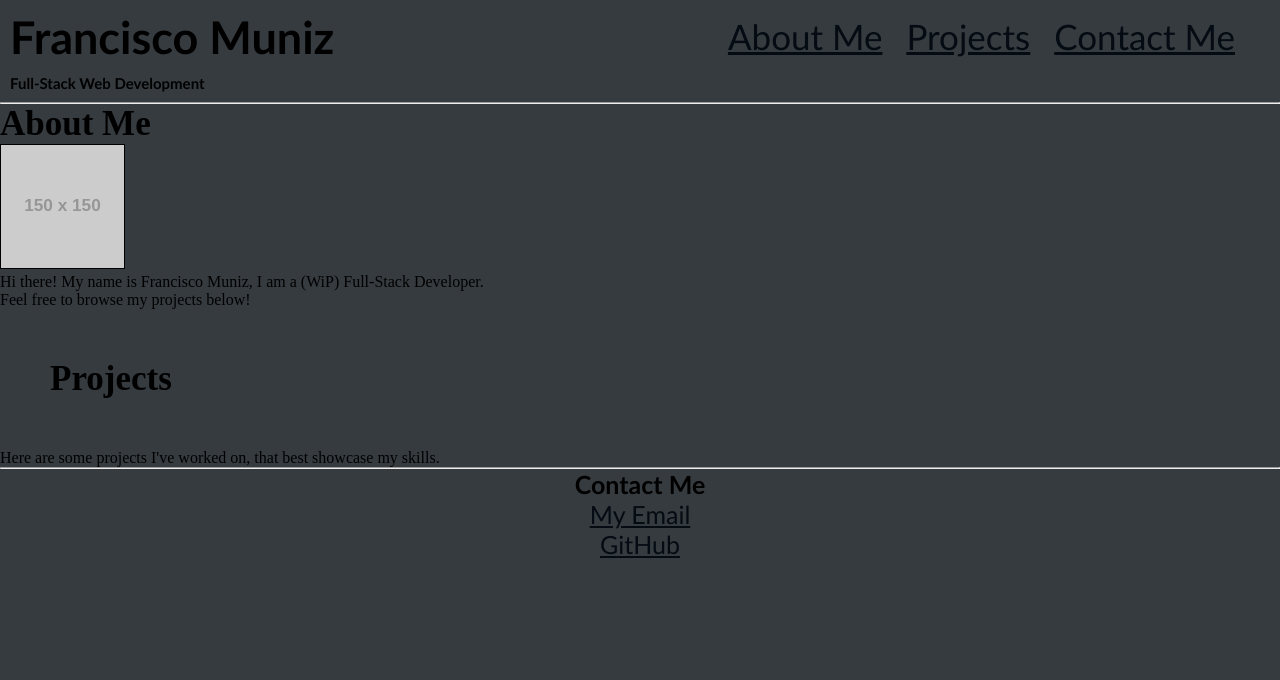
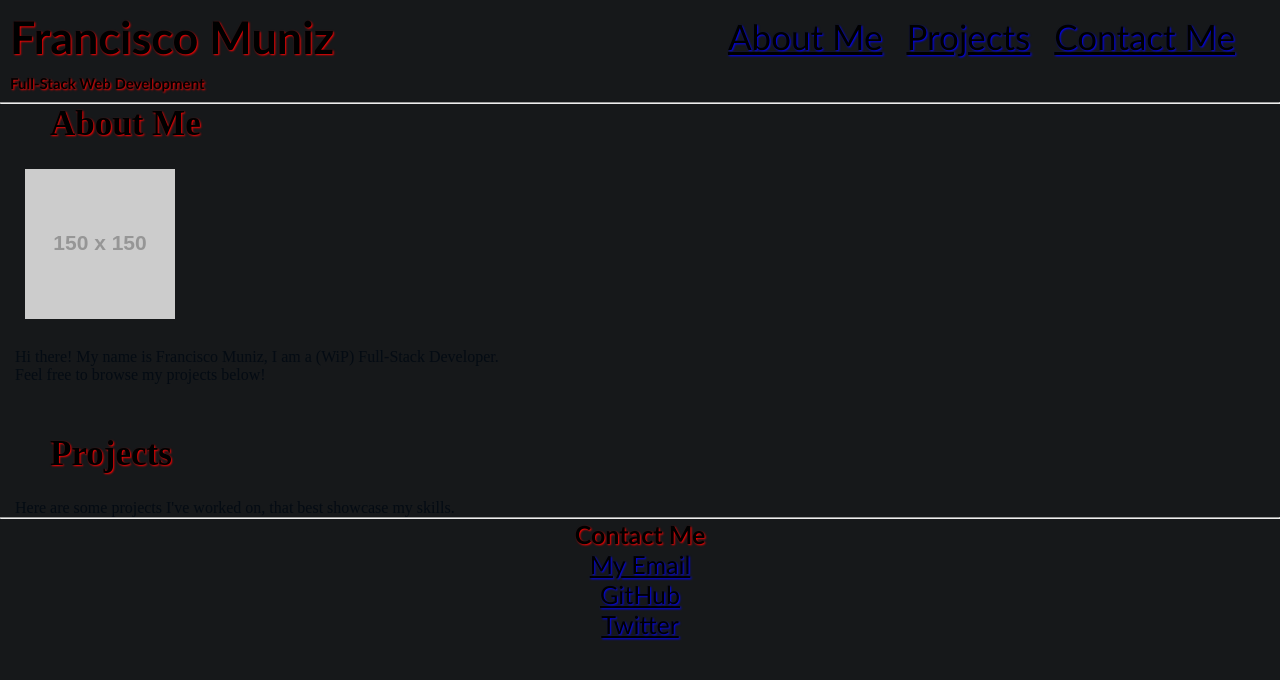
Before and after one commit to FrankM89/Professional-Portfolio, a plain HTML site: page index.html in a window 1280 px wide. Drawn offline with Linux system fonts and the light colour scheme; placeholder pictures from the web are drawn by us.

Commit message:
change font colors and add text shadow with interactive links

```diff
--- a/assets/css/style.css
+++ b/assets/css/style.css
@@ -5,23 +5,29 @@
 }
 
 body {
-  background-color: rgb(54, 59, 63);
+  background-color: rgb(22, 24, 26);
+  color: white;
 }
 
 .header {
   padding: 5px;
   font-family: "Gill Sans", "Gill Sans MT", Calibri, "Trebuchet MS", sans-serif;
-  background-color: rgb(54, 59, 63);
+  background-color: rgb(22, 24, 26);
+  color: black;
 }
 
 .header h1 {
   display: inline-block;
   font-size: 45px;
+  color: black;
+  text-shadow: 1px 1px 2px red;
 }
 
 .header h2 {
     display: block;
     font-size: 15px;
+    color: black;
+    text-shadow: 1px 1px 2px red;
 }
 
 .header div {
@@ -29,39 +35,71 @@ body {
   margin-right: 35px;
   float: right;
   font-family: "Gill Sans", "Gill Sans MT", Calibri, "Trebuchet MS", sans-serif;
+  text-shadow: 1px 1px 2px blue;
 }
 .header div ul {
   font-size: 35px;
   list-style-type: none;
+  text-shadow: 1px 1px 2px blue;
 }
 
 .header div ul li {
   display: inline-block;
   margin-left: 15px;
-  color: rgb(10, 41, 71);
+  background-color: rgb(22, 24, 26);
+  color: black;
+  text-shadow: 1px 1px 2px blue;
 }
 
 h2 {
     font-weight: bold;
     font-size: 35px;
-}
-a {
-    color:rgb(4, 11, 19);
-    text-decoration: underline;
+    text-shadow: 1px 1px 2px red;
 }
 
+
+a {
+   text-decoration: underline;
+   color: black;
+   text-shadow: 1px 1px 2px blue;
+}
+
+
+p {
+  color: rgb(4, 11, 19);
+  margin-left: 15px;
+}
+
+
+.about-me {
+  margin-left: 50px;
+  color: black;
+}
+
+
+.projects {
+  margin-left: 25px;
+}
 
 
 #about-me {
   margin: 25px;
 }
 
+
 #projects {
-  margin: 50px;
+  margin: 50px 15px 25px 50px;
+  color: black;
+}
+
+
+#contact-me {
+  color: black;
 }
 
 .about-me img {
-  width: 125px;
+  width: 150px;
+  height: 150px;
   border: 1px solid black;
 }
 
@@ -84,3 +122,11 @@ a {
     text-align: center;
     display: inline-block;
 }
+
+
+@media screen (max-width: 996px) {
+  body {
+    background-color: rgb(22, 24, 26);
+  }
+
+}
--- a/index.html
+++ b/index.html
@@ -42,10 +42,15 @@
     <main>
         <div class="main-content">
 
-            <h2>About Me</h2>
-            <div class="about-me">
+            <h2 class="about-me">About Me</h2>
+
+            <div id="about-me">
+
                 <img src="https://via.placeholder.com/150" alt="placeholder image">
 
+            </div>
+
+            <div>
 
                 <p>
 
@@ -54,9 +59,7 @@
 
                 </p>
 
-
                 <h2 id="projects">Projects</h2>
-
 
                 <p>
 
@@ -65,7 +68,6 @@
                 </p>
 
             </div>
-
 
         </div>
     </main>
@@ -77,12 +79,18 @@
         <nav class="navigtion-2">
 
             <ul class="navigation-2">
+
                 <li>
-                    <a href="email">My Email</a>
+                    <a href="mailto: elrey0707@gmail.com">My Email</a>
+                </li>
+
                 <li>
                     <a href="github">GitHub</a>
                 </li>
 
+                <li>
+                    <a href="twitter">Twitter</a>
+                </li>
 
             </ul>
         </nav>
```
